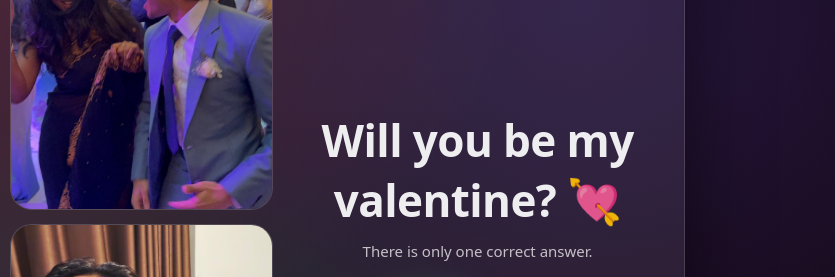
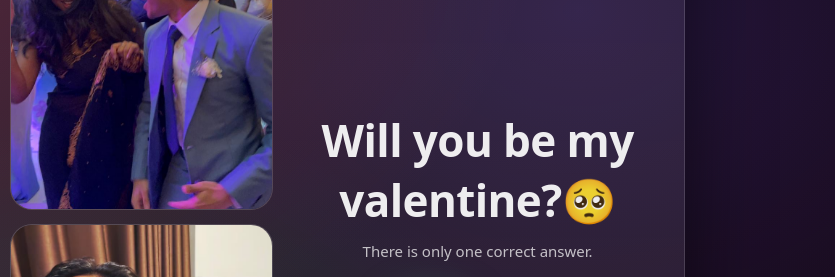
Before and after one commit to Rian-Fernando/valentine-site, a plain HTML site: page index.html in a window 1280 px wide. Shown: the part 230-507 px from the top of the page, 445-1280 px from the left. Drawn offline with Linux system fonts and the light colour scheme.

Commit message:
Change valentine question emoji from 💘 to 🥺

```diff
--- a/index.html
+++ b/index.html
@@ -338,7 +338,7 @@
 
           <!-- Question -->
           <div class="ask">
-            <h1>Will you be my valentine? 💘</h1>
+            <h1>Will you be my valentine?🥺</h1>
             <p>There is only one correct answer.</p>
 
             <div class="btnRow" id="btnRow">
```
